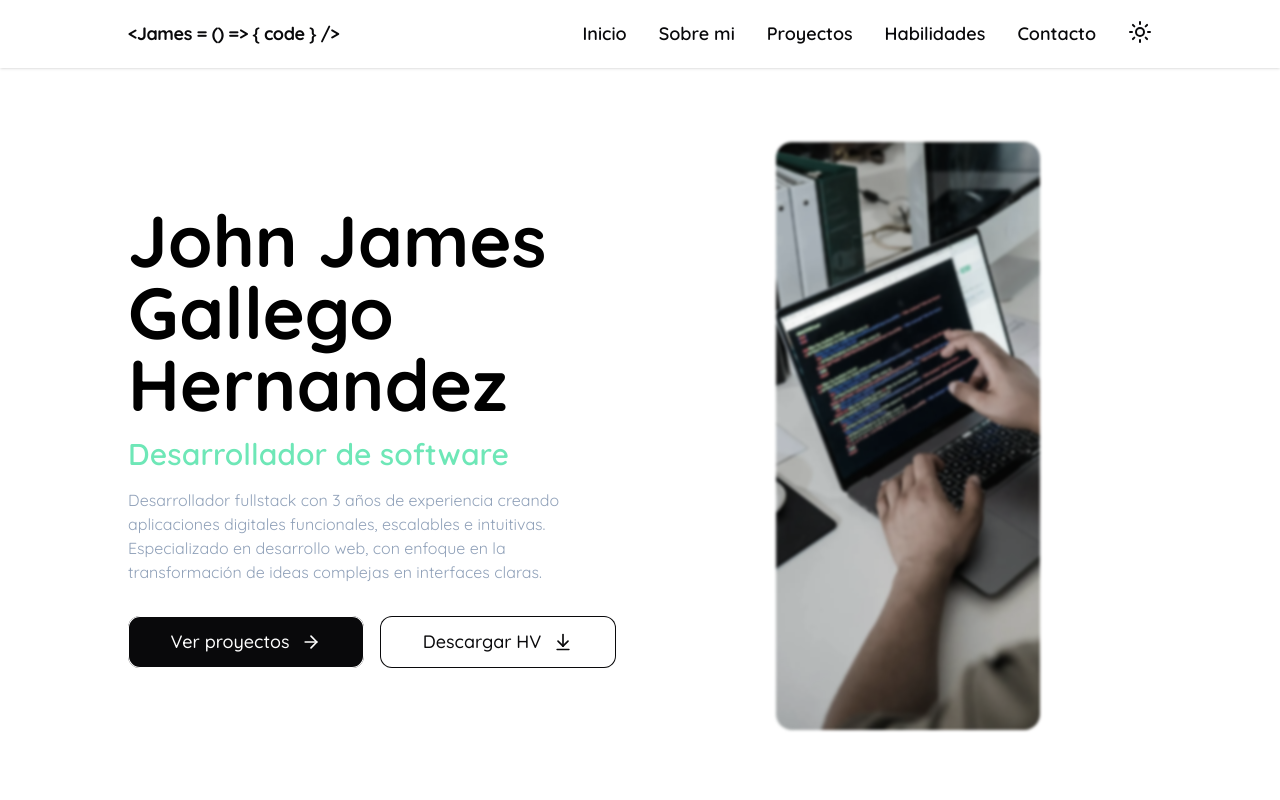
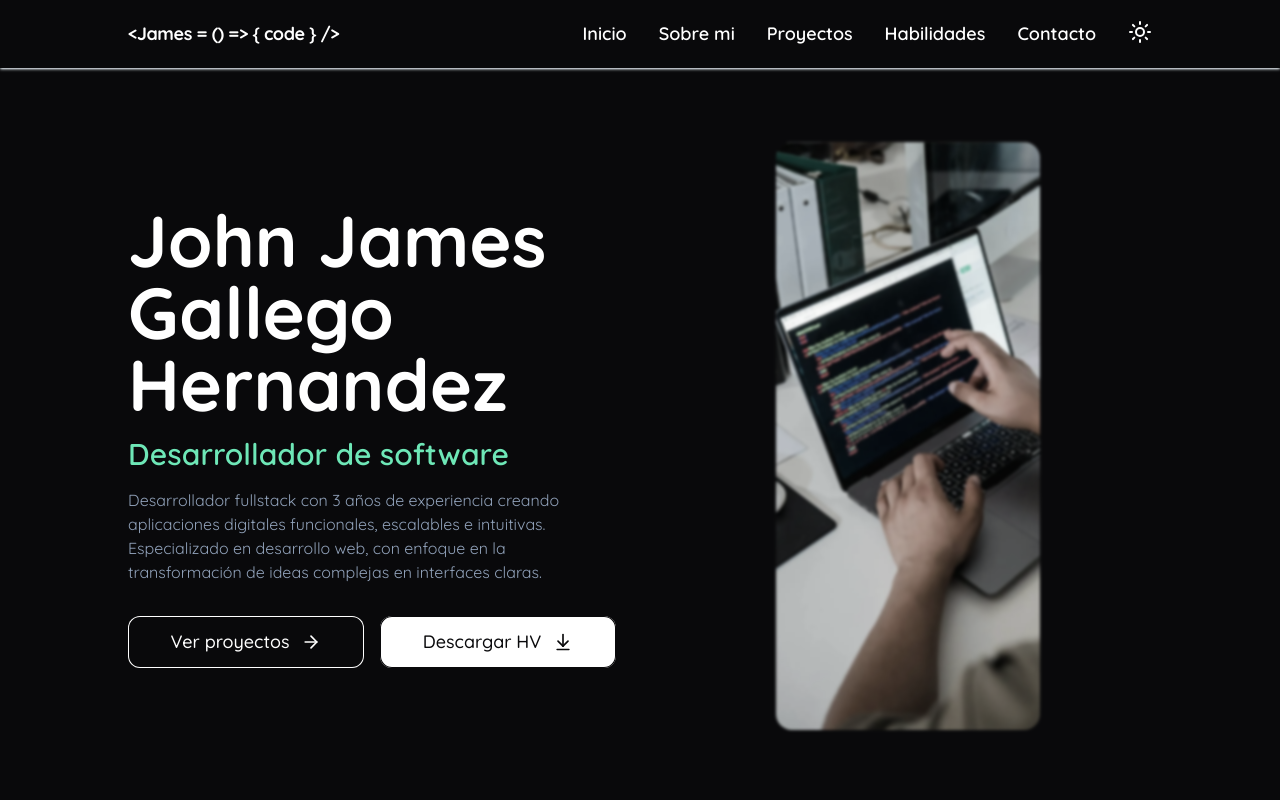
Before and after one commit to jamesgh1220/personal_cv, a Vue app: page / in a window 1280 px wide. Both pictures are taken after a click on the icon 1140 px from the left and 32 px from the top of the page. Shown: the top 800 px of the page. Built offline with nearby package versions, Linux system fonts and the light colour scheme.

Commit message:
stule: style generales

```diff
--- a/src/components/HeaderComponent.vue
+++ b/src/components/HeaderComponent.vue
@@ -1,10 +1,10 @@
 <template>
-  <header class="flex items-center justify-between text-black p-4 shadow-sm lg:px-32 lg:py-5">
+  <header class="flex items-center justify-between text-black p-4 shadow-sm lg:px-32 lg:py-5 dark:shadow-sky-50">
     <side-menu v-model="theme" />
     <div class="hidden lg:flex lg:justify-between w-full gap-8">
-      <h1 class="lg:text-lg lg:tracking-tight lg:font-extrabold lg:flex-1">{{ logo }}</h1>
+      <h1 class="lg:text-lg lg:tracking-tight lg:font-extrabold lg:flex-1 dark:text-white">{{ logo }}</h1>
       <ul
-      class="relative flex gap-8 text-body font-semibold
+      class="relative flex gap-8 text-body font-semibold dark:text-white
         [&>li]:relative
         [&>li]:cursor-pointer
         [&>li]:overflow-hidden
@@ -35,7 +35,7 @@
         <li>Habilidades</li>
         <li>Contacto</li>
       </ul>
-      <svg xmlns="http://www.w3.org/2000/svg" width="24" height="24" viewBox="0 0 24 24" fill="none" stroke="currentColor" stroke-width="2" stroke-linecap="round" stroke-linejoin="round" class="lucide lucide-sun-icon lucide-sun cursor-pointer transition-all duration-200 hover:text-green hover:scale-110"><circle cx="12" cy="12" r="4"/><path d="M12 2v2"/><path d="M12 20v2"/><path d="m4.93 4.93 1.41 1.41"/><path d="m17.66 17.66 1.41 1.41"/><path d="M2 12h2"/><path d="M20 12h2"/><path d="m6.34 17.66-1.41 1.41"/><path d="m19.07 4.93-1.41 1.41"/></svg>
+      <svg @click="toggleTheme" xmlns="http://www.w3.org/2000/svg" width="24" height="24" viewBox="0 0 24 24" fill="none" stroke="currentColor" stroke-width="2" stroke-linecap="round" stroke-linejoin="round" class="lucide lucide-sun-icon lucide-sun cursor-pointer transition-all duration-200 hover:text-green hover:scale-110 dark:text-white"><circle cx="12" cy="12" r="4"/><path d="M12 2v2"/><path d="M12 20v2"/><path d="m4.93 4.93 1.41 1.41"/><path d="m17.66 17.66 1.41 1.41"/><path d="M2 12h2"/><path d="M20 12h2"/><path d="m6.34 17.66-1.41 1.41"/><path d="m19.07 4.93-1.41 1.41"/></svg>
     </div>
   </header>
 </template>
@@ -45,4 +45,8 @@ import SideMenu from "@/components/commons/SideMenu.vue";
 
 const theme = defineModel();
 const logo = `<James = () => { code } />`;
+
+function toggleTheme() {
+  theme.value = theme.value === "dark" ? "light" : "dark";
+}
 </script>
--- a/src/components/hero/HeroPage.vue
+++ b/src/components/hero/HeroPage.vue
@@ -11,7 +11,7 @@
       </div>
       <div class="flex flex-col gap-4 lg:flex-row">
         <button-component
-          class="bg-black w-full text-white ring-1 ring-white ring-inset hover:bg-white hover:text-black active:bg-black active:text-white active:ring-white"
+          class="bg-black w-full text-white ring-1 ring-white ring-inset hover:bg-white  hover:!ring-black hover:text-black active:bg-black active:text-white active:ring-white"
           :label="'Ver proyectos'"
           :icon="ArrowRight"
           @click="() => goToSection({ to: '#projects' })"
--- a/src/views/MainView.vue
+++ b/src/views/MainView.vue
@@ -4,9 +4,9 @@
       class="fadeOut font-bold text-9xl text-green relative"
       @animationend="showTitle = false"
     >
-      {{ animatedNumber }}%
+      {{ animatedNumber }}<span class="text-6xl">%</span>
       <span
-        class="absolute right-5 bottom-9 bg-black dark:bg-white w-2 h-2 opacity-0 rounded-full zoom-dot"
+        class="absolute right-2 bottom-6 bg-black dark:bg-white w-2 h-2 opacity-0 rounded-full zoom-dot"
       ></span>
     </h1>
   </div>
@@ -112,15 +112,14 @@ onUnmounted(() => {
 @keyframes zoomInOut {
   0% {
     opacity: 1;
-    transform: scale(0);
   }
   80% {
     opacity: 1;
-    transform: scale(200);
+    transform: scale(400);
   }
   100% {
     opacity: 0;
-    transform: scale(400);
+    transform: scale(600);
   }
 }
 
```
